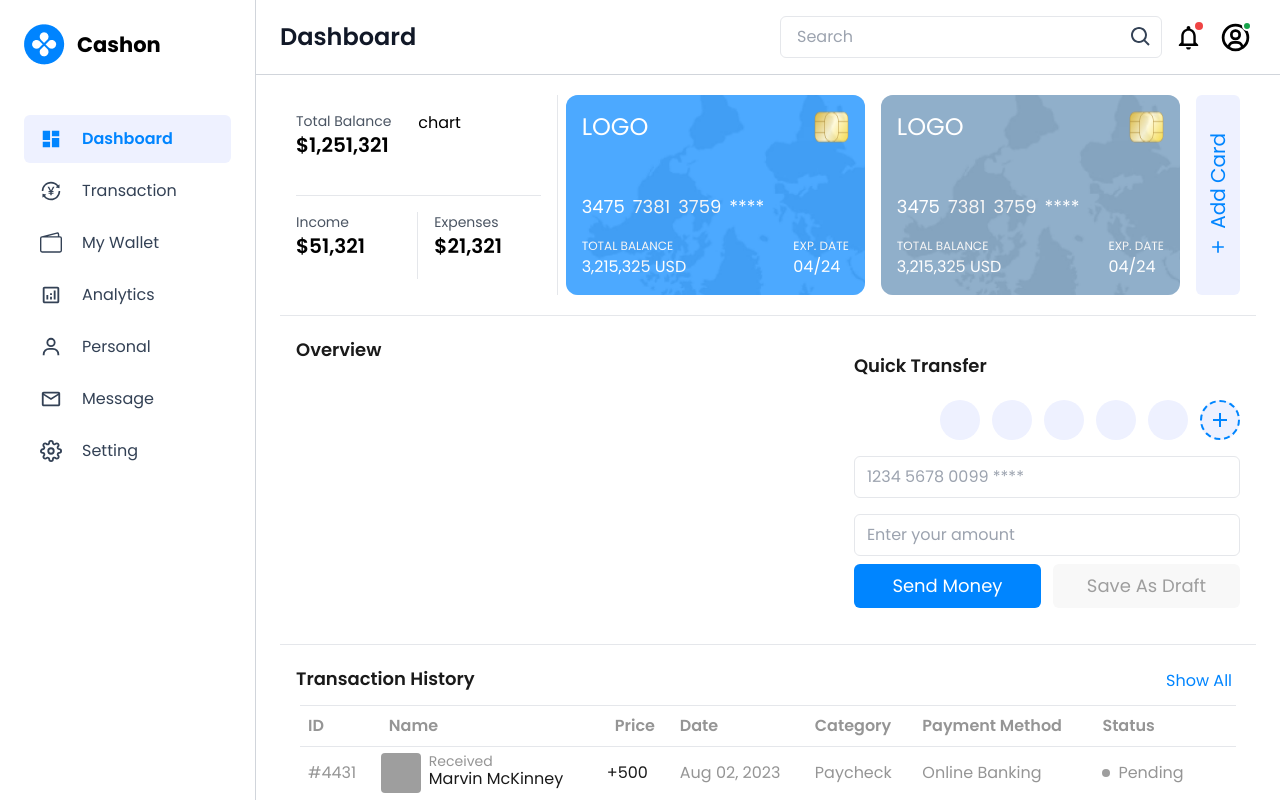
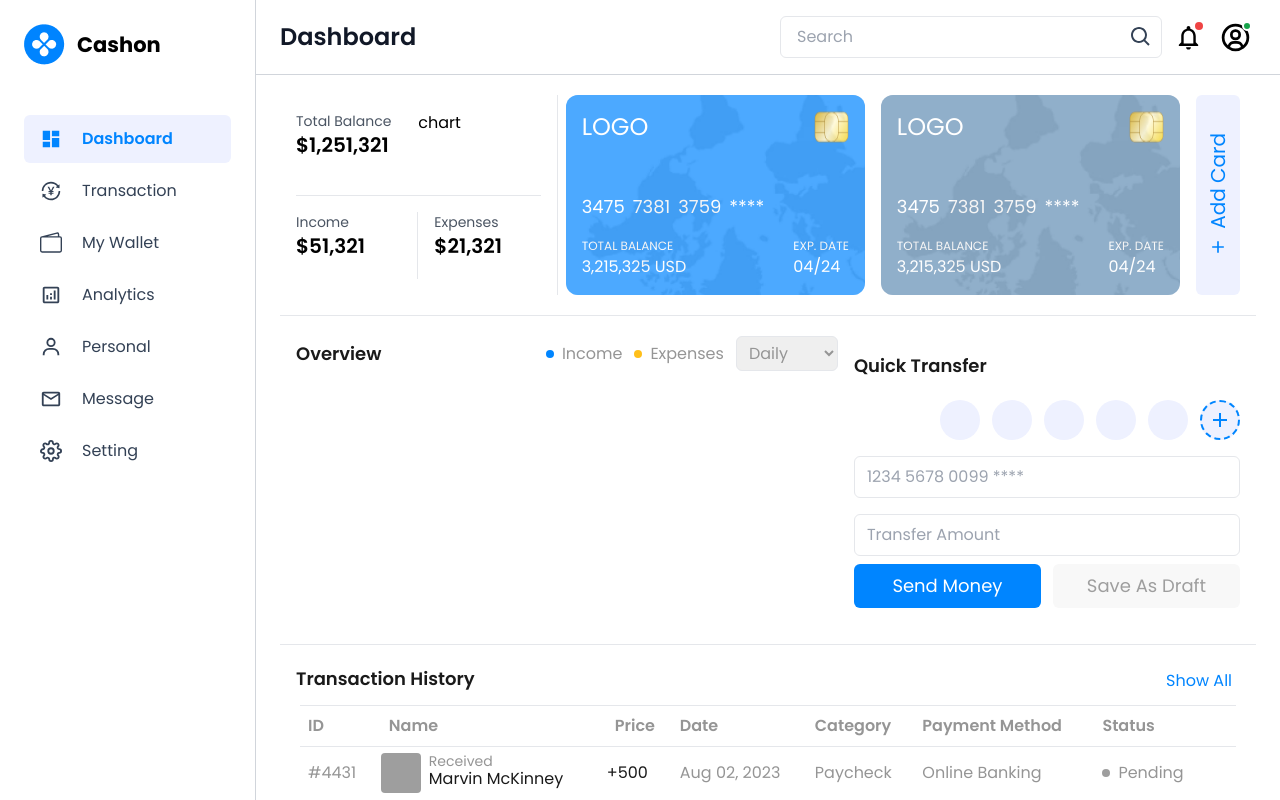
Before and after one commit to prosenjit-singha/dashboard-with-next, a Next.js app: page / in a window 1280 px wide. Shown: the top 800 px of the page. Built offline with nearby package versions, Linux system fonts and the light colour scheme.

Commit message:
Overview header added

```diff
--- a/components/Dashboard/MiddleSection/Overview.tsx
+++ b/components/Dashboard/MiddleSection/Overview.tsx
@@ -3,7 +3,25 @@ type Props = React.ComponentProps<"div">;
 function Overview(props: Props) {
   return (
     <div {...props}>
-      <h2 className="text-lg font-semibold text-[#1A1A1A]">Overview</h2>
+      <div className="flex gap-2 items-center">
+        <h2 className="text-lg font-semibold text-[#1A1A1A]">Overview</h2>
+        <div className="text-[#959595] flex gap-3 ml-auto">
+          <p className="flex items-center gap-2">
+            <span className="w-2 h-2 rounded-full bg-[#0085FF]" />
+            Income
+          </p>
+          <p className="flex items-center gap-2">
+            <span className="w-2 h-2 rounded-full bg-[#FFBF1A]" />
+            Expenses
+          </p>
+          <select className="px-2 py-1 border rounded-md focus-visible:outline-primary">
+            <option value="Daily">Daily</option>
+            <option value="Weekly">Weekly</option>
+            <option value="Monthly">Monthly</option>
+            <option value="Yearly">Yearly</option>
+          </select>
+        </div>
+      </div>
     </div>
   );
 }
--- a/components/Dashboard/MiddleSection/QuickTransfer.tsx
+++ b/components/Dashboard/MiddleSection/QuickTransfer.tsx
@@ -36,7 +36,7 @@ function QuickTransfer(props: Props) {
 
       <input
         type="number"
-        placeholder="Enter your amount"
+        placeholder="Transfer Amount"
         className="px-3 py-2 w-full rounded-md border text-primary hover:border-primary hover:outline-primary focus-visible:outline-primary my-2 transition"
       />
 
```
